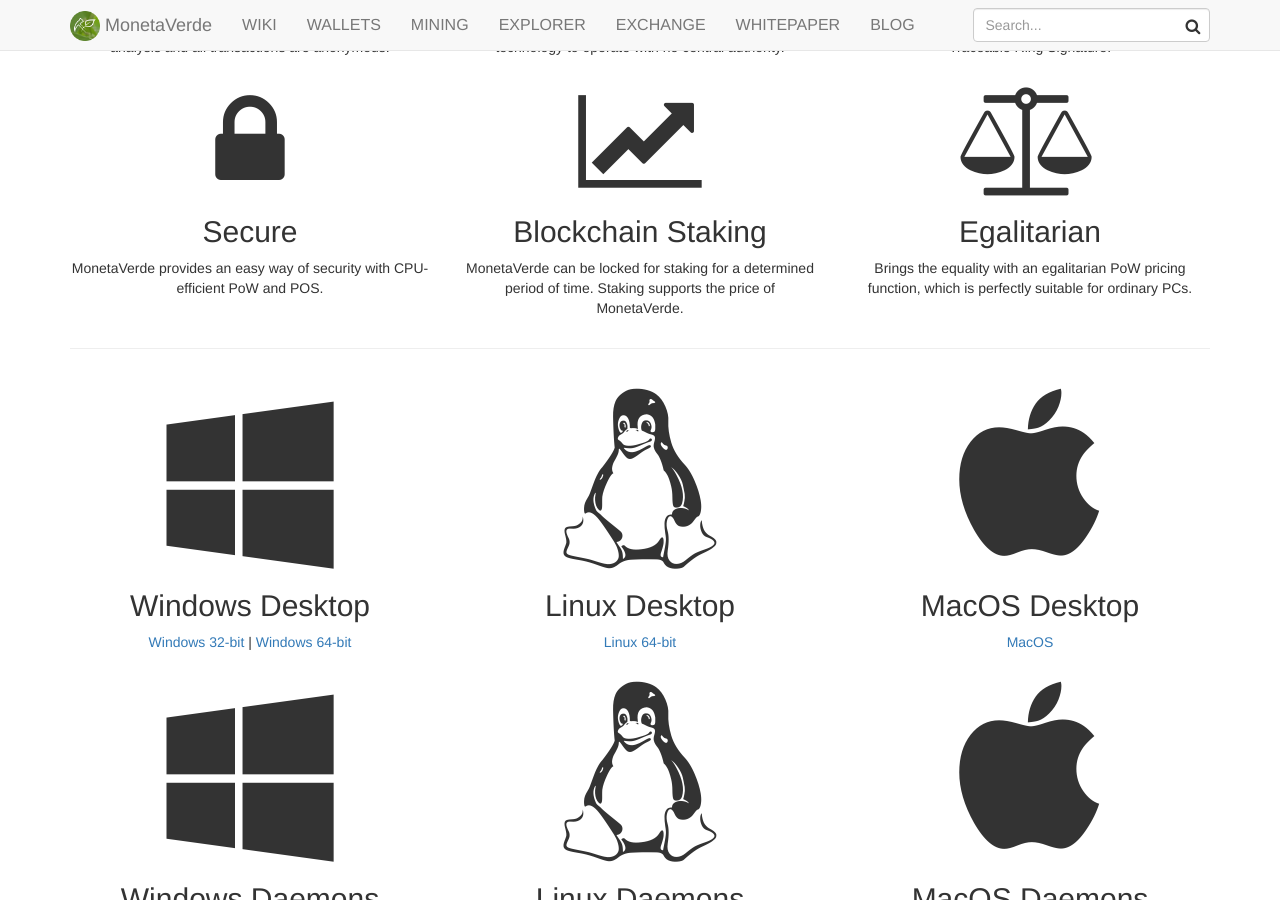
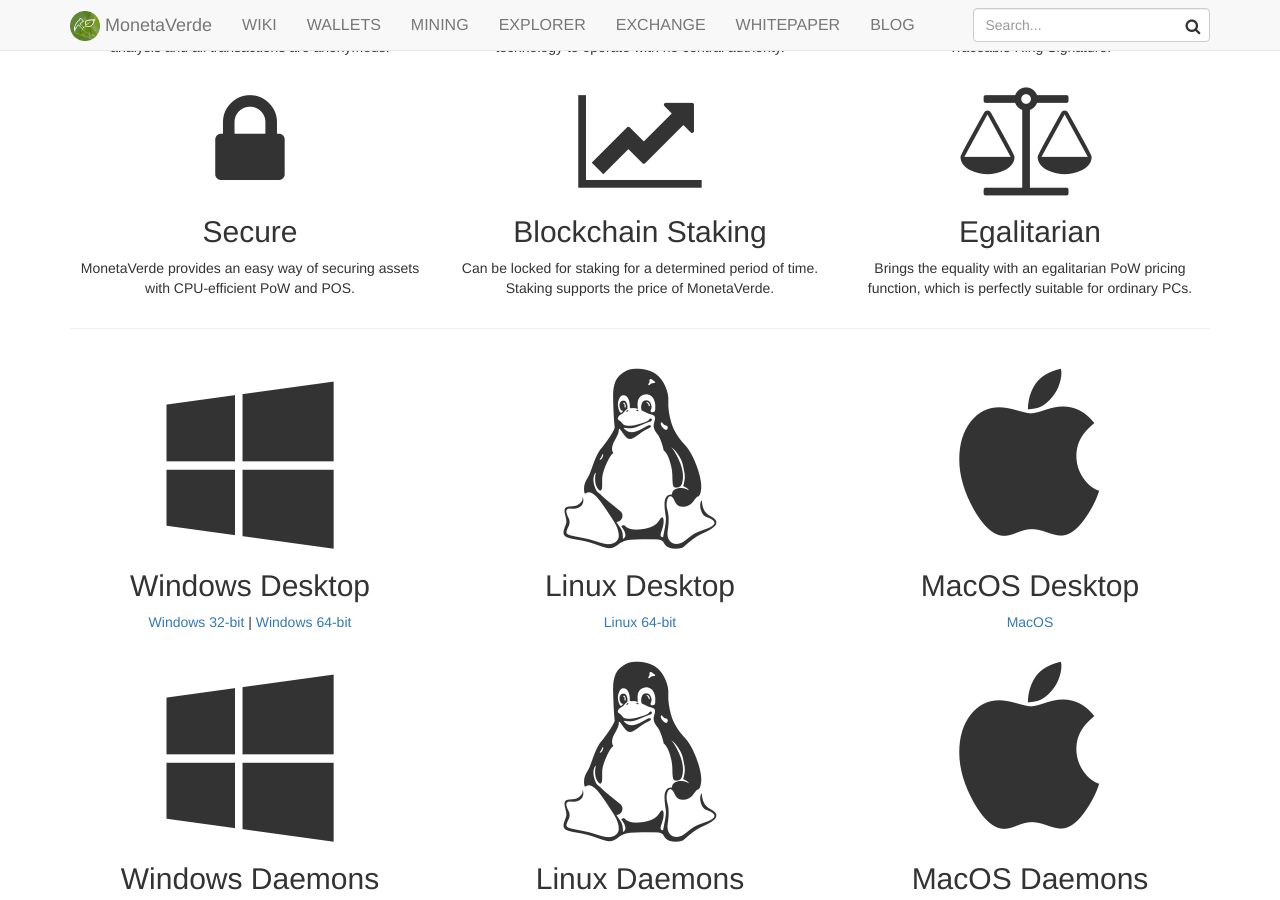
Before and after one commit to ammogcoder/www, a Jekyll site: the page built from index.html, in a window 1280 px wide and 900 px high, scrolled down 2064 px. Built offline with Jekyll 4.4.1, drawn with Linux system fonts in a browser that asks for light colours; nearby versions of some CDN libraries.

Commit message:
Edit done.

```diff
--- a/_config.yml
+++ b/_config.yml
@@ -56,10 +56,10 @@
 feature-definition-06: Double-spending fraud protection on the blockchain with Traceable Ring Signature.
 feature-icon-07: fa fa-lock fa-3x
 feature-title-07: Secure
-feature-definition-07: MonetaVerde provides an easy way of security with CPU-efficient PoW and POS.
+feature-definition-07: MonetaVerde provides an easy way of securing assets with CPU-efficient PoW and POS.
 feature-icon-08: fa fa-line-chart fa-3x
 feature-title-08: Blockchain Staking
-feature-definition-08: MonetaVerde can be locked for staking for a determined period of time. Staking supports the price of MonetaVerde.
+feature-definition-08: Can be locked for staking for a determined period of time. Staking supports the price of MonetaVerde.
 feature-icon-09: fa fa-balance-scale fa-3x
 feature-title-09: Egalitarian
 feature-definition-09: Brings the equality with an egalitarian PoW pricing function, which is perfectly suitable for ordinary PCs.
```
